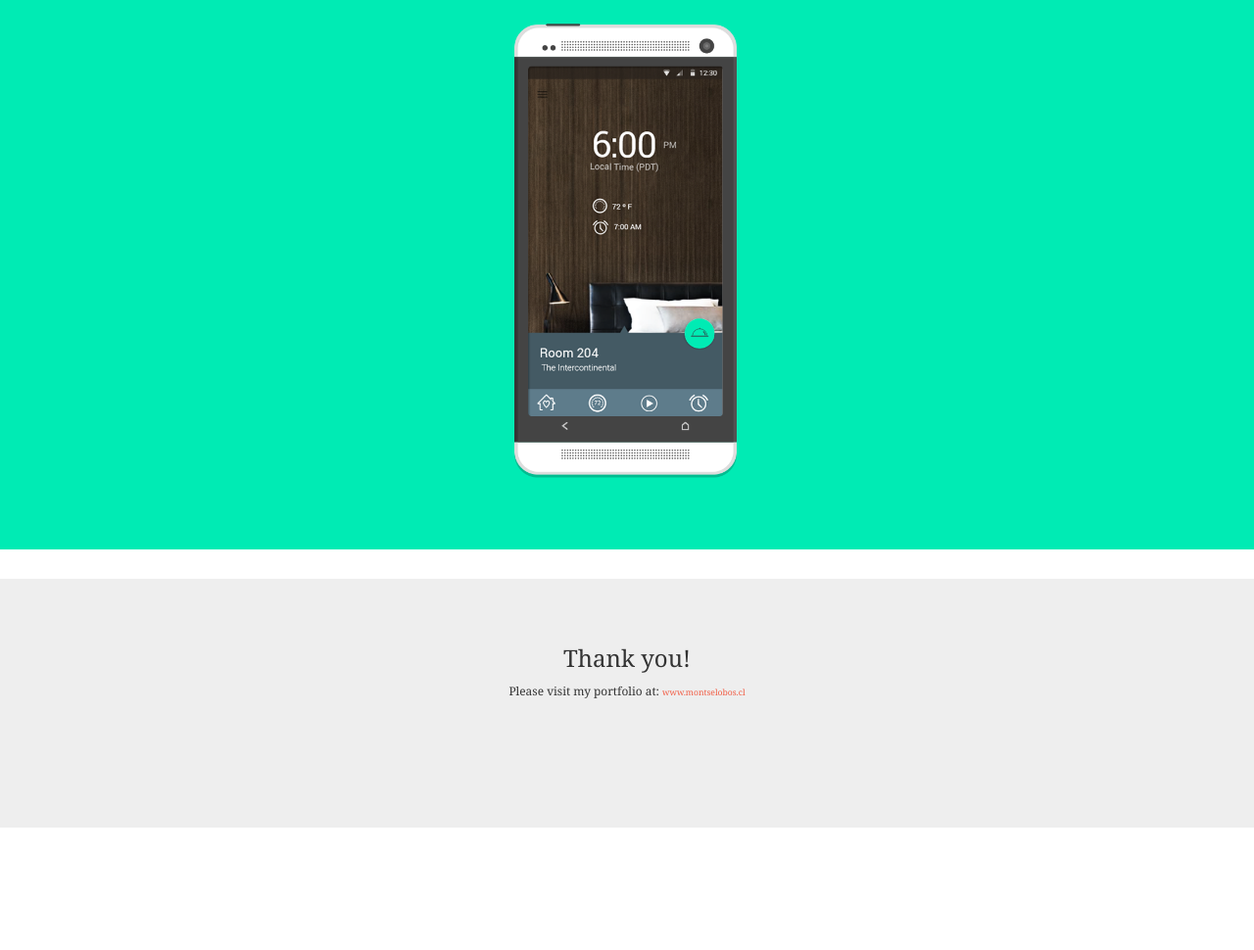
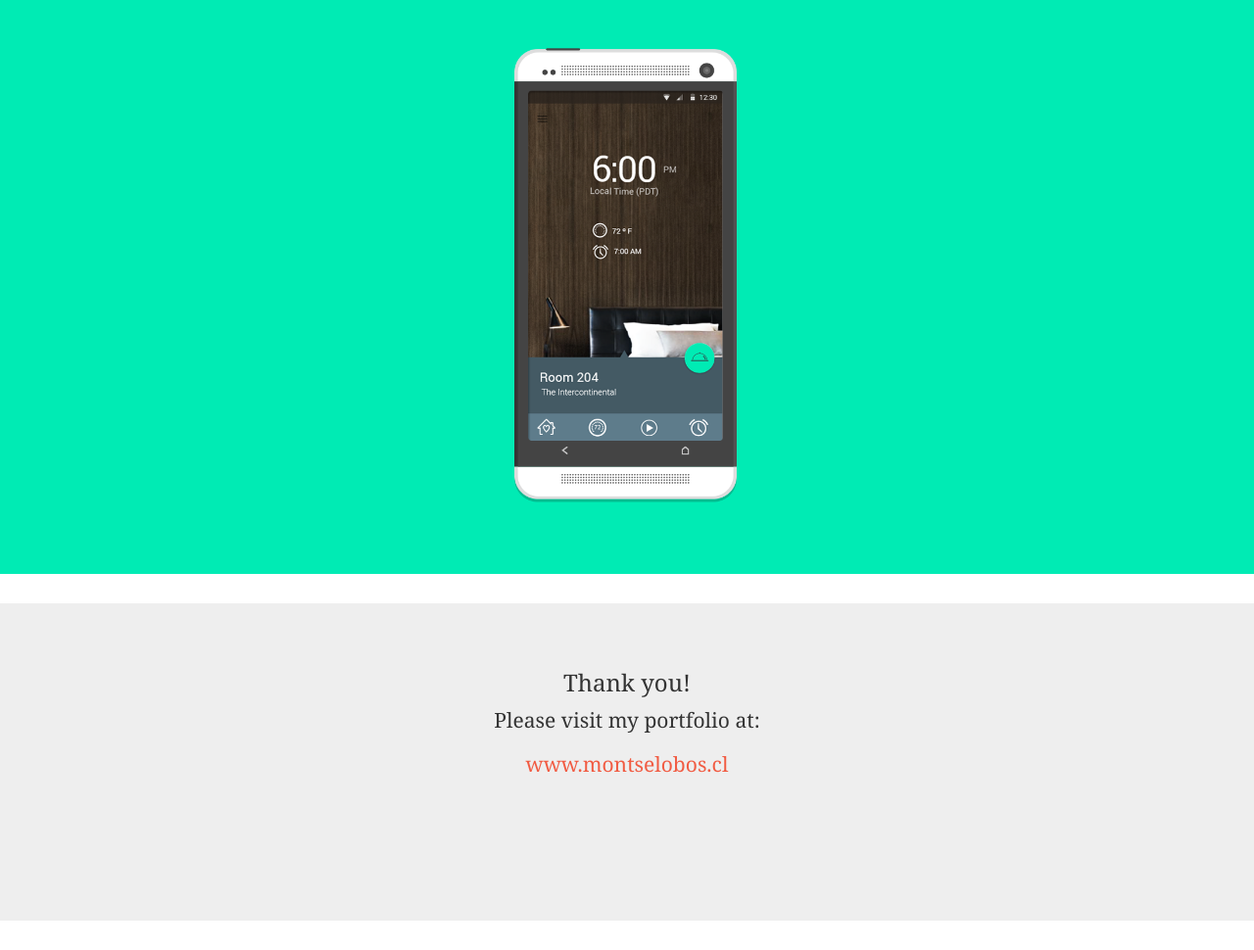
Before and after one commit to montselobos/G-app, a plain HTML site: page index.html in a window 1280 px wide. Shown: the part 3077-4047 px from the top of the page at 98% size. Before the commit the page ends 3952 px from the top, so only its background shows below. Drawn offline with Linux system fonts and the light colour scheme.

Commit message:
fix text in Home sweet home

```diff
--- a/index.html
+++ b/index.html
@@ -160,8 +160,8 @@
         </div>
         <footer class="jumbotron centered">
             <h3> Thank you! </h3>
-            <small> Please visit my portfolio at: <small>
-            <small> <a href="http://montselobos.cl">www.montselobos.cl </a><small>
+            <p> Please visit my portfolio at: </p>
+            <p> <a href="http://montselobos.cl">www.montselobos.cl </a><p>
         </footer>
 
     </body>
```
Also changed, not shown: bootstrap/img/mvp.jpg, bootstrap/img/mvp.png.
